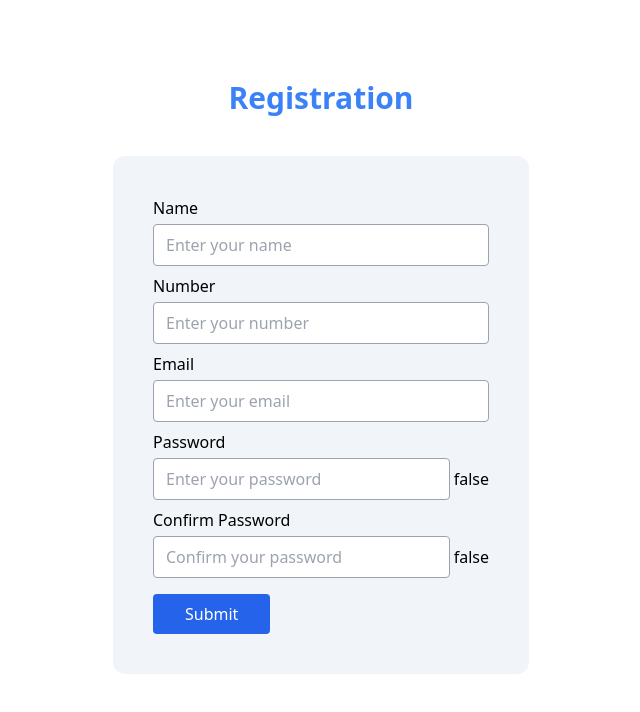
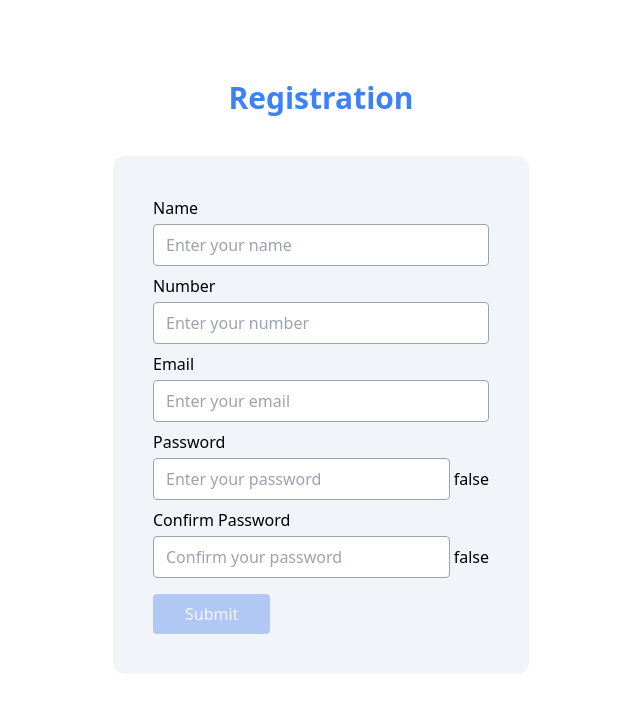
Before and after one commit to Khalid-Hossain-Tarif/vue-form-validation, a Vue app: page / in a window 1280 px wide. Shown: the top 712 px of the page, without its empty margins (319-959 px from the left). Built offline with nearby package versions, Linux system fonts and the light colour scheme.

Commit message:
button disabled function added

```diff
--- a/src/components/Registration.vue
+++ b/src/components/Registration.vue
@@ -54,6 +54,10 @@ const doConfirmPasswordHideShow = () => {
   confirmPasswordHideShow.value = !confirmPasswordHideShow.value;
   passwordId.type === "password" ? passwordId.type = "text" : passwordId.type = "password";
 }
+
+const doButtonDisabled = computed(() => {
+  return !(isValidNumber.value && isValidEmail.value && isStrongPassword.value && isConfirmPassword.value)
+})
 </script>
 
 <template>
@@ -112,7 +116,7 @@ const doConfirmPasswordHideShow = () => {
             </div>
 
             <div class="form-group">
-                <button @click="doRegistration" class="primary-btn">Submit</button>
+                <button @click="doRegistration" :disabled="doButtonDisabled" class="primary-btn" :class="doButtonDisabled ? 'opacity-30' : 'opacity-100'">Submit</button>
             </div>
         </form>
     </div>
```
